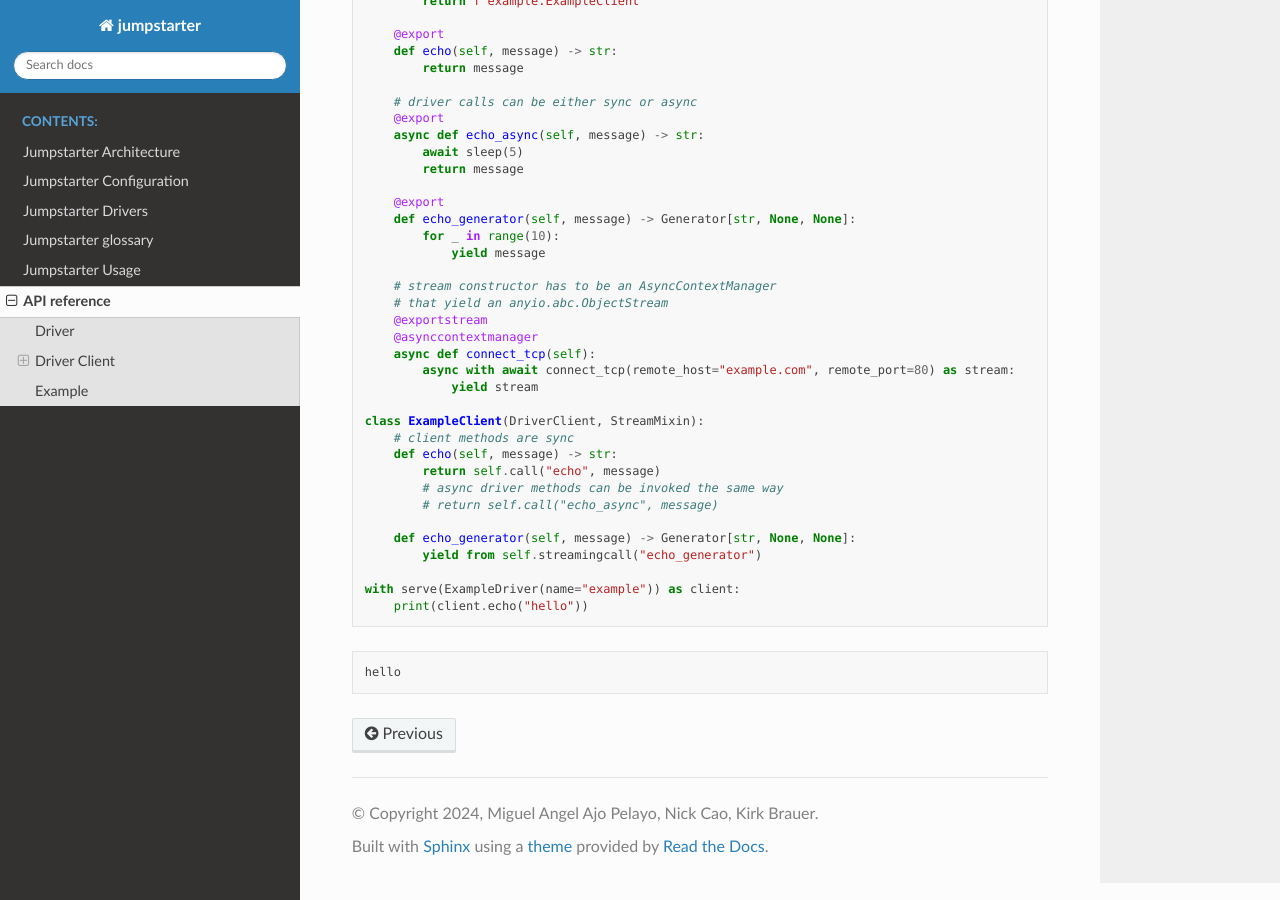
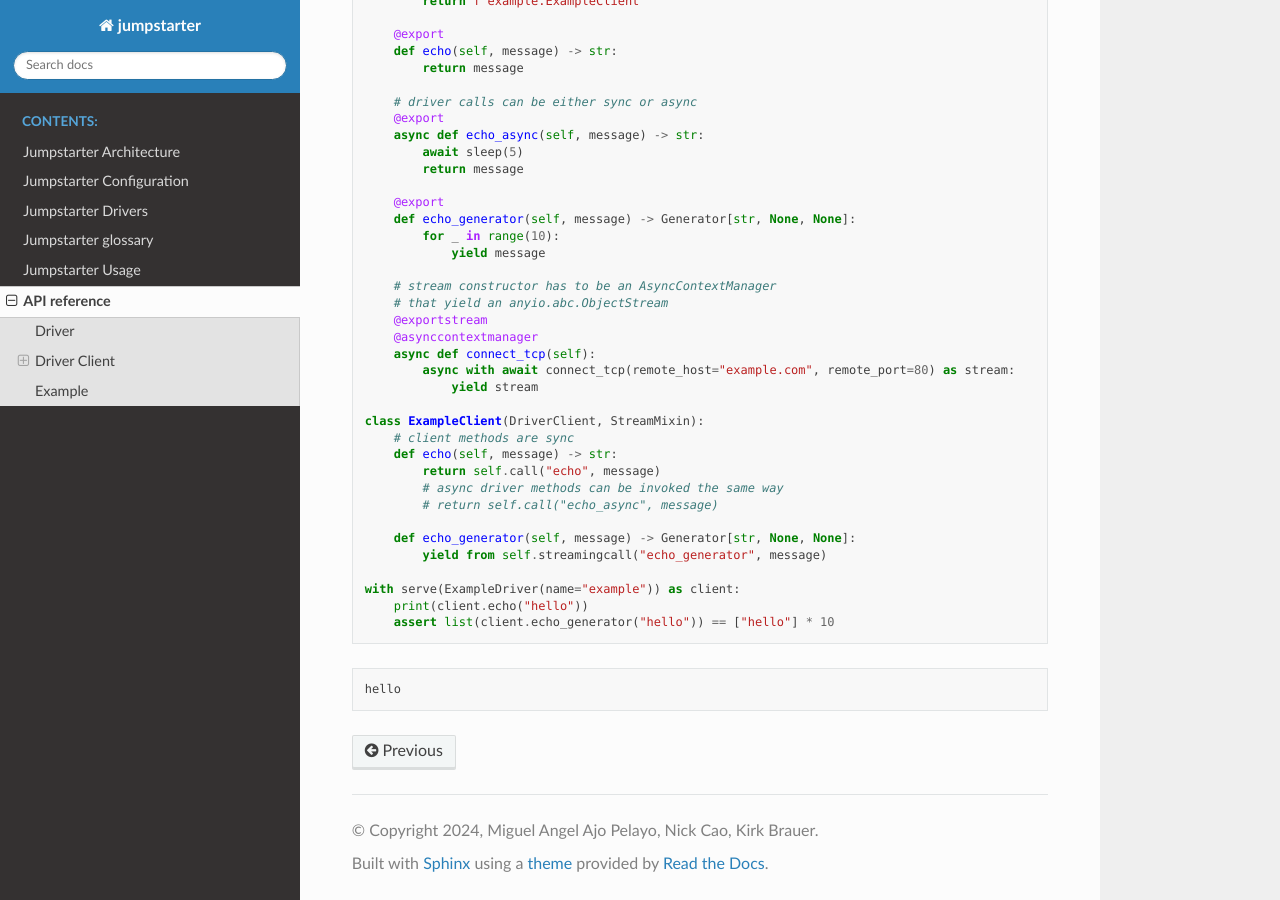
Before and after one commit to rhadp-example-repos/jumpstarter, a Sphinx documentation site: the page built from docs/source/reference.md, in a window 1280 px wide and 900 px high, scrolled down 1186 px. Built offline with Sphinx 7.4.7 and the Read the Docs theme 2.0.0, drawn with Linux system fonts in a browser that asks for light colours.

````diff
--- a/docs/source/reference.md
+++ b/docs/source/reference.md
@@ -80,10 +80,11 @@ class ExampleClient(DriverClient, StreamMixin):
         # return self.call("echo_async", message)
 
     def echo_generator(self, message) -> Generator[str, None, None]:
-        yield from self.streamingcall("echo_generator")
+        yield from self.streamingcall("echo_generator", message)
 
 with serve(ExampleDriver(name="example")) as client:
     print(client.echo("hello"))
+    assert list(client.echo_generator("hello")) == ["hello"] * 10
 ```
 
 ```{testoutput}
````
